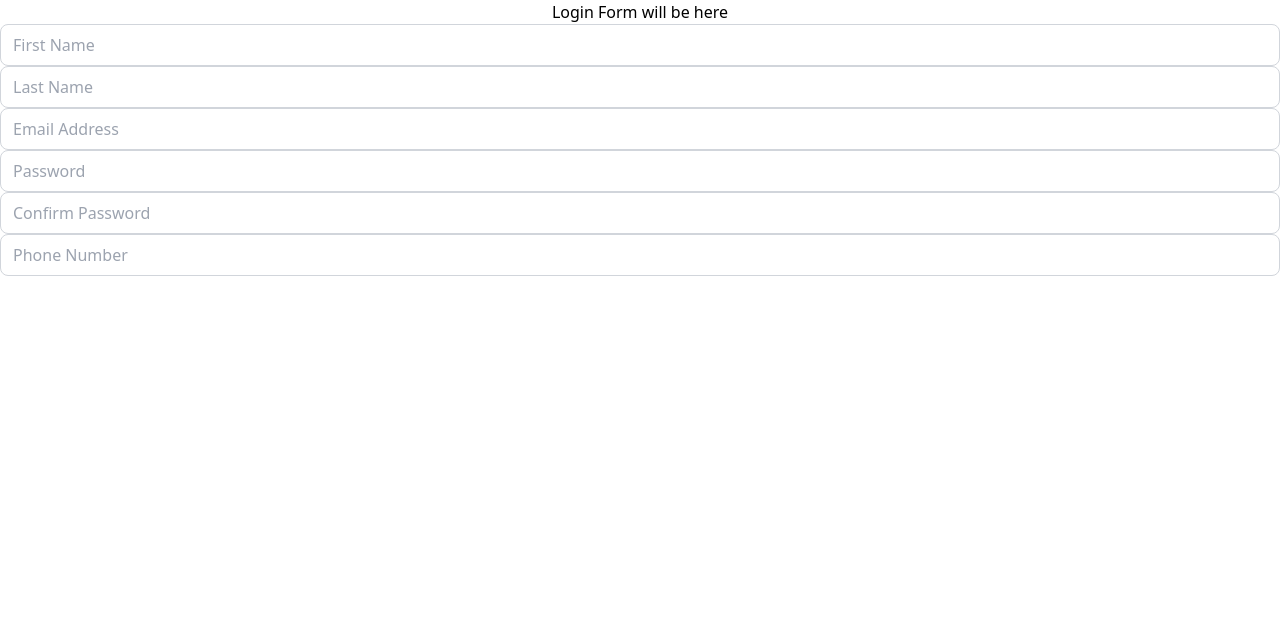
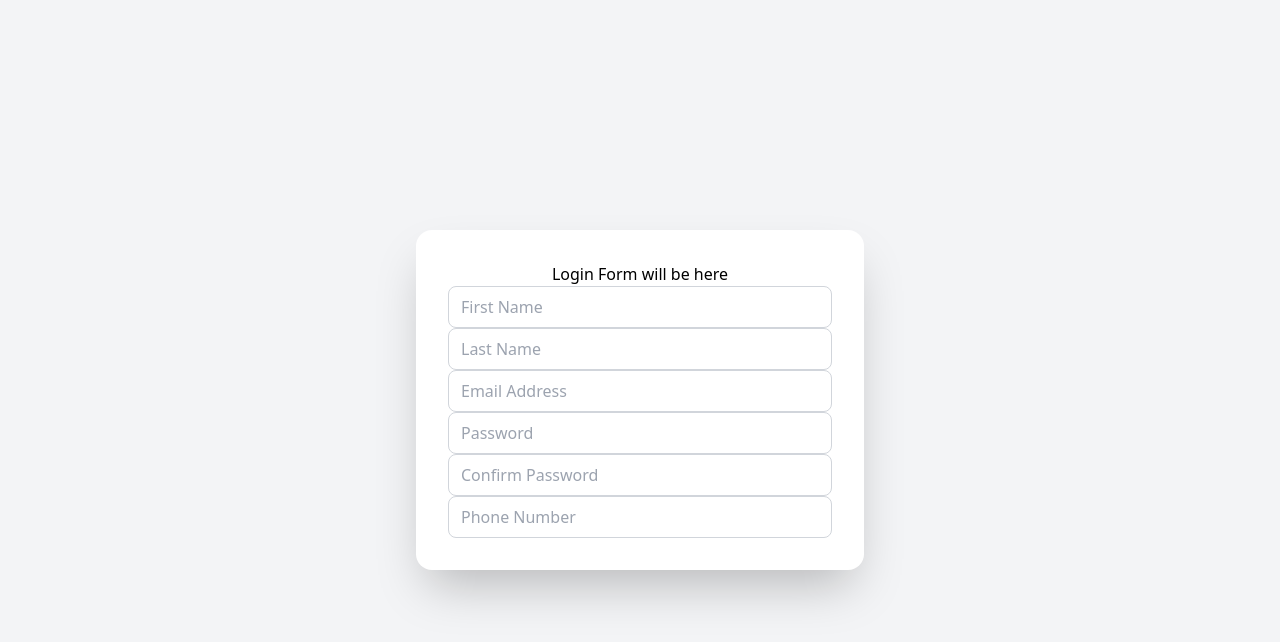
Before and after one commit to GreatDeveloper66/fullstack-starter-react-node, a React (Create React App) app in the folder frontend/: page /login in a window 1280 px wide. Shown: the top 642 px of the page. Built offline with nearby package versions, Linux system fonts and the light colour scheme.

Commit message:
Update styling to form by adding card

```diff
--- a/frontend/src/UserAuthForms/LoginForm.jsx
+++ b/frontend/src/UserAuthForms/LoginForm.jsx
@@ -7,8 +7,16 @@ import {
   PhoneNumberInput,
 } from "../Components/FormComponents";
 
+const handleSubmit = (e) => {
+  e.preventDefault();
+  // Handle form submission logic here
+};
+
 const LoginForm = () => {
   return (
+    <div className="min-h-screen flex items-center justify-center bg-gray-100 dark:bg-gray-900 px-4 transition-colors duration-300">
+      <div className="w-full max-w-md bg-white dark:bg-gray-800 shadow-2xl rounded-2xl p-8 relative">
+        <form onSubmit={handleSubmit} className="space-y-4">
           <div>
             <h2>Login Form will be here</h2>
             <FirstNameInput />
@@ -18,6 +26,9 @@ const LoginForm = () => {
             <ConfirmPasswordInput />
             <PhoneNumberInput />
           </div>
+        </form>
+      </div>
+    </div>
   );
 };
 
```
Lines whose indentation alone changed are shown as unchanged.
